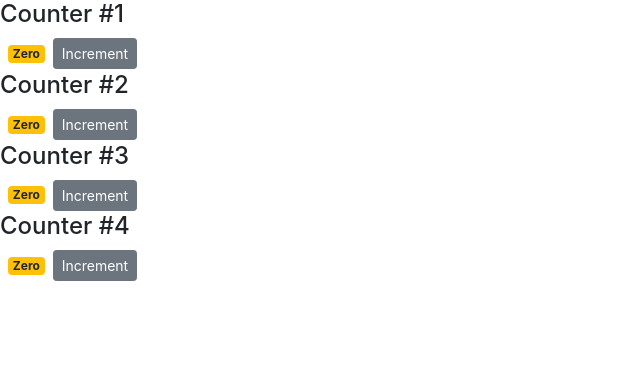
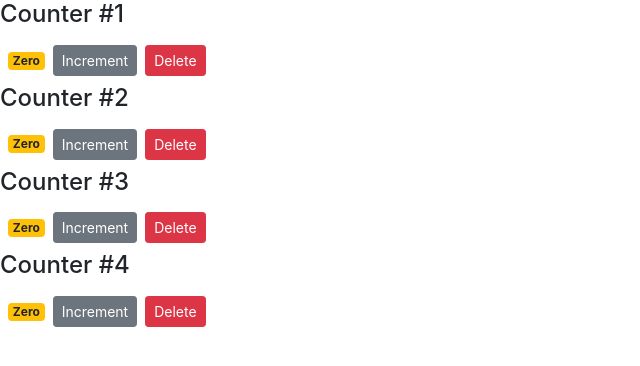
Before and after one commit to efriedla/react-clicker, a React (Create React App) app: page / in a window 1280 px wide. Shown: the top 366 px of the page, without its empty margins (0-640 px from the left). Built offline with nearby package versions, Linux system fonts and the light colour scheme.

Commit message:
passing delete handler to child

```diff
--- a/src/components/clicker.jsx
+++ b/src/components/clicker.jsx
@@ -14,7 +14,6 @@
         console.log(this.props)
         return(
             <div>
-                {/* <h4>{this.props.children}</h4> */}
                 <h4>Counter #{this.props.id}</h4>
                 <span className={this.getBadgeClass()}>{this.formateCount()}</span>
                 <button
@@ -22,6 +21,7 @@
                     className="btn btn-secondary btn-sm">
                     Increment
                 </button>
+                <button onClick={this.props.onDelete} className="btn btn-danger btn-sm m-2">Delete</button>
 
             </div>
         );
--- a/src/components/counters.jsx
+++ b/src/components/counters.jsx
@@ -10,6 +10,11 @@
             { id: 4, value: 0 }
         ]
     }
+
+    handleDelete = () => {
+        console.log("Delete called");
+    };
+
     render() {
         return (
             <div>
@@ -18,9 +23,9 @@
                         key={counter.id}
                         value={counter.value}
                         id={counter.id}
-                        selected
+                        onDelete={this.handleDelete}
                     >
-                        {/* <h2>Counter! #{counter.id}</h2> */}
+
                     </Counter>)}
 
             </div>
```
